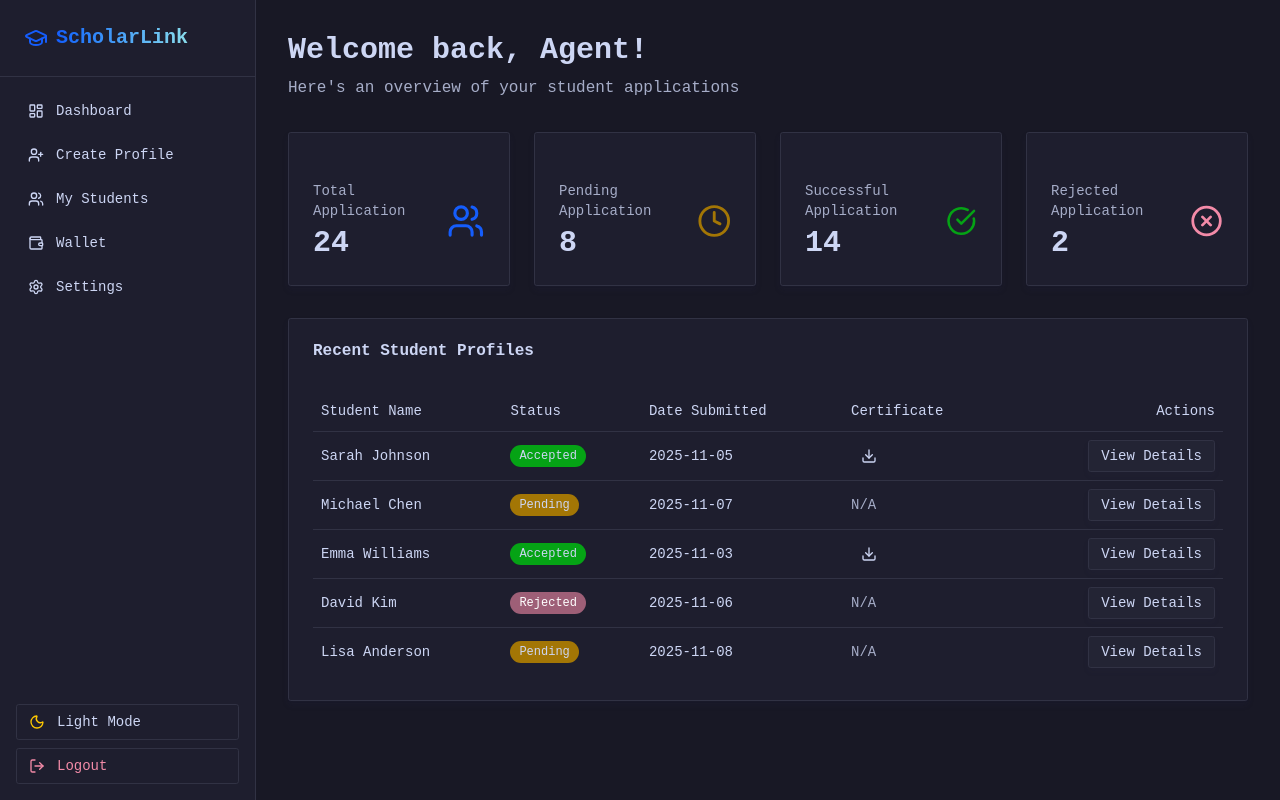
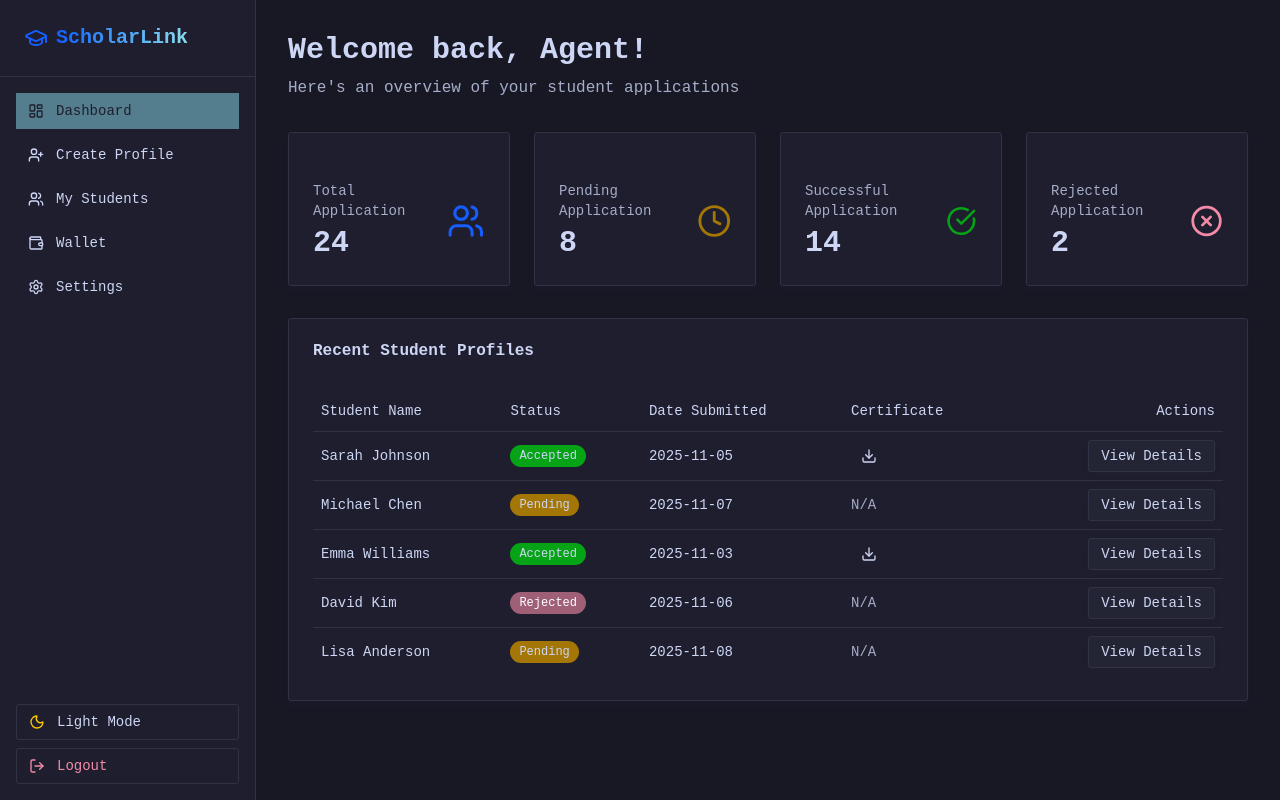
Before and after one commit to ahnafmottaki/Sholarlink, a React (Vite) app: page /agent in a window 1280 px wide. Built offline with nearby package versions, Linux system fonts and the light colour scheme; no server answers.

Commit message:
fix router bug

```diff
--- a/src/Layout/AgentLayout.tsx
+++ b/src/Layout/AgentLayout.tsx
@@ -10,7 +10,7 @@ import { Outlet } from "react-router";
 
 const AgentLayout = () => {
   const menuItems = [
-    { icon: LayoutDashboard, label: "Dashboard", path: "/agent/" },
+    { icon: LayoutDashboard, label: "Dashboard", path: "/agent" },
     { icon: UserPlus, label: "Create Profile", path: "/agent/createStudent" },
     { icon: Users, label: "My Students", path: "/agent/students" },
     { icon: Wallet, label: "Wallet", path: "/agent/wallet" },
--- a/src/pages/NotFound.tsx
+++ b/src/pages/NotFound.tsx
@@ -1,16 +1,4 @@
-import { useLocation } from "react-router";
-import { useEffect } from "react";
-
 const NotFound = () => {
-  const location = useLocation();
-
-  useEffect(() => {
-    console.error(
-      "404 Error: User attempted to access non-existent route:",
-      location.pathname
-    );
-  }, [location.pathname]);
-
   return (
     <div className="flex min-h-screen items-center justify-center bg-gray-100">
       <div className="text-center">
--- a/src/router/router.tsx
+++ b/src/router/router.tsx
@@ -27,7 +27,7 @@ const router = createBrowserRouter([
     ],
   },
   {
-    path: "agent",
+    path: "/agent",
     element: <AgentLayout />,
     children: [
       { index: true, element: <AgentDashboard /> },
@@ -38,7 +38,7 @@ const router = createBrowserRouter([
     ],
   },
   {
-    path: "admin",
+    path: "/admin",
     element: <AdminLayout />,
     children: [
       { index: true, element: <AdminDashboard /> },
```
